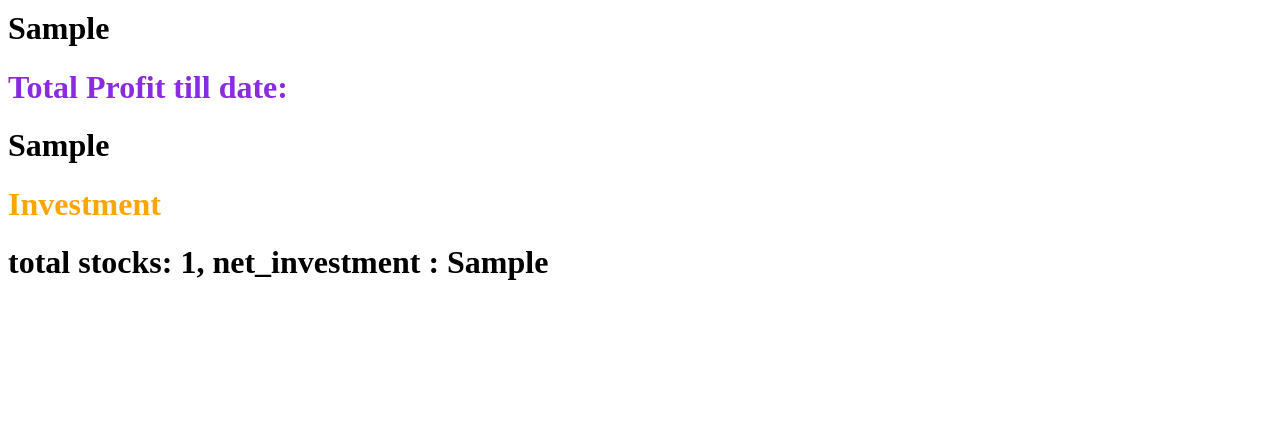
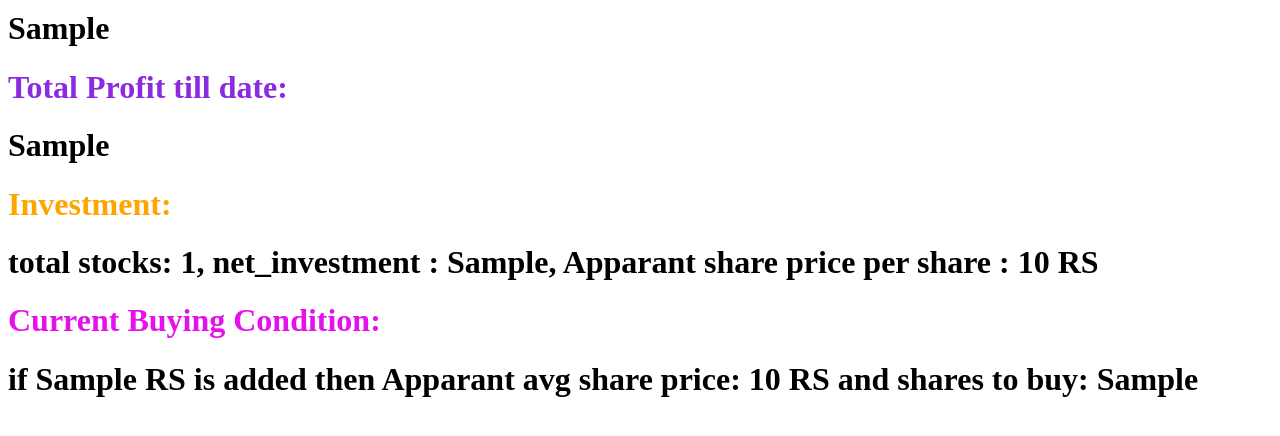
Before and after one commit to Hritik-031/Disco, a Django app: template Amsterdam/templates/profit_or_loss.html in a window 1280 px wide. Shown: the part 290-726 px from the top of the page. Run offline with Django 4.2, Linux system fonts and the light colour scheme; the template is opened without the code that fills it: most values are stand-ins (such as "Sample title", 1, 10 or a date in 2020).

Commit message:
added buy feature

```diff
--- a/Amsterdam/templates/profit_or_loss.html
+++ b/Amsterdam/templates/profit_or_loss.html
@@ -1,8 +1,7 @@
     <h1 style="color: rgb(2, 204, 245) "> Economic Scenerio</h1>
     <h1>{{economic_scenerio}} <br></h1>
 
-    <h1 style = "color : rgb(121, 196, 7)">
-    Current Scenerio: </h1>
+    <h1 style = "color : rgb(121, 196, 7)"> Current Scenerio: </h1>
     <h1> {{current_scenerio}} <br></h1>
 
     <h1 style="color: rgb(218, 30, 30) "> Target Scenerio: </h1>
@@ -11,5 +10,8 @@
     <h1 style="color: blueviolet">Total Profit till date:</h1>
     <h1>{{net_profit}}</h1>
 
-    <h1 style="color: orange">Investment</h1>
-    <h1>total stocks: {{total_stocks}}, net_investment : {{net_investment}}</h1>
+    <h1 style="color: orange"> Investment: </h1>
+    <h1>total stocks: {{total_stocks}}, net_investment : {{net_investment}}, Apparant share price per share : {{apparant_share_price}} RS</h1>
+
+    <h1 style="color: rgb(229, 17, 236)"> Current Buying Condition: </h1>
+    <h1>if {{investment_to_add}} RS is added then Apparant avg share price: {{effective_apparant_share_price_at_cmp}} RS and shares to buy: {{stocks_can_be_purchased_at_cmp}}</h1>
```
Also changed, not shown: Amsterdam/erp/views.py (+31 -1 lines).
